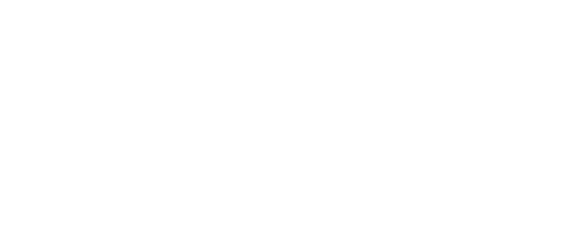
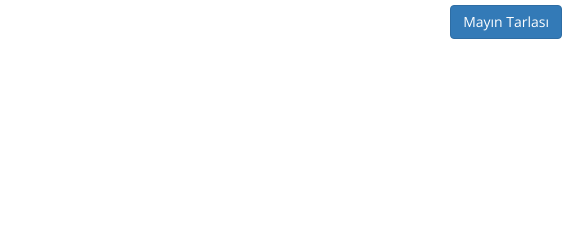
Before and after one commit to ufukbs/onlinekura, a plain HTML site: page index.html in a window 1280 px wide. Shown: the top 246 px of the page, 713-1280 px from the left. Drawn offline with nearby package versions, Linux system fonts and the light colour scheme.

Commit message:
minesweeper button

```diff
--- a/css/style.css
+++ b/css/style.css
@@ -52,6 +52,14 @@ body{
     cursor: pointer;
 }
 
+.minesweeper_button {
+    top: 5px;
+    right: 5px;
+    float: right;
+    position: absolute;
+    cursor: pointer;
+}
+
 @media screen and (max-device-width: 769px){
     #welcome img{
         max-height: 100px;
--- a/index.html
+++ b/index.html
@@ -30,6 +30,9 @@
     <a href="http://en.onlinekura.com">
         <img src="img/United-Kingdom.png" title="English" alt="English"/>
     </a>
+</div>
+<div class="minesweeper_button">
+    <a href="http://minesweeper.onlinekura.com"  class="btn btn-primary">Mayın Tarlası</a>
 </div>
 <section id="about" class="container content-section text-center">
     <div class="row">
@@ -73,6 +76,7 @@
     </div>
 </footer>
 
+
 <script src="js/jquery-1.11.3.min.js"></script>
 <script src="js/bootstrap.min.js"></script>
 <script src="js/jquery.floating-social-share.min.js"></script>
```
Also changed, not shown: en/index.html (+3 -1 lines).
